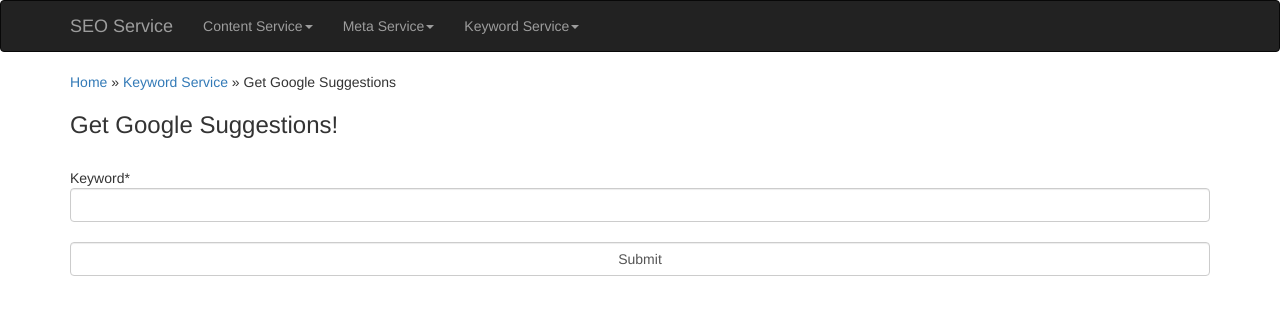
After one commit to nitinmanchanda/demeter-ui, a Flask app: template app/templates/google_suggest.html in a window 1280 px wide. The commit adds this page. Shown: the top 315 px of the page. Run offline with Flask 2, Linux system fonts and the light colour scheme; the template is opened without the code that fills it, so the values that code supplies are empty; some libraries are stand-ins or nearby versions.

Commit message:
integrating google suggest

```diff
--- /dev/null
+++ b/app/templates/google_suggest.html
@@ -0,0 +1,31 @@
+{% extends "header.html" %}
+
+{% block content %}
+<div class="container">
+
+    <h7><a href="/">Home</a> &raquo; <a href="/seo/keyword">Keyword Service</a> &raquo; Get Google Suggestions</h5>
+
+    <h3>Get Google Suggestions!</h3><br>
+
+    <form method="get">
+        Keyword*</label> <input class="form-control" type="text" name="keyword" required><br>
+        <input class="form-control" type="submit" value="Submit">
+    </form>
+    <br><br>
+
+    {% if data: %}
+     	<table border="1">
+     		<tr>
+     			<th>{{ keyword }}</th>
+     		</tr>
+    		{% for suggested_keyword in data %}
+    			<tr>
+			    	<td>{{ suggested_keyword|e }}</td>
+			    </tr>
+			{% endfor %}
+		</table>
+   {% endif %}
+
+</div>
+
+{% endblock %}
--- a/app/templates/header.html
+++ b/app/templates/header.html
@@ -35,7 +35,8 @@
                 <li class="dropdown">
                     <a class="dropdown-toggle" data-toggle="dropdown" href="/seo/keyword">Keyword Service<span class="caret"></span></a>
                     <ul class="dropdown-menu">
-                        <li><a href="/seo/keyword/keywordtool">Get Google Suggestions</a></li>
+                        <li><a href="/seo/keyword/keywordtool">KeywordTool Data</a></li>
+                        <li><a href="/seo/keyword/google_suggest">Get Google Suggestions</a></li>
                     </ul>
                 </li>
             </ul>
--- a/app/templates/keyword_data.html
+++ b/app/templates/keyword_data.html
@@ -3,9 +3,9 @@
 {% block content %}
 <div class="container">
 
-    <h7><a href="/">Home</a> &raquo; <a href="/seo/keyword">Keyword Service</a> &raquo; Get Google Suggestions</h5>
+    <h7><a href="/">Home</a> &raquo; <a href="/seo/keyword">Keyword Service</a> &raquo; KeywordTool Data</h5>
 
-    <h3>Get Google Suggestions!</h3><br>
+    <h3>Get KeywordTool Data: Google Suggestions!</h3><br>
 
     <form method="get">
         Keyword*</label> <input class="form-control" type="text" name="keyword" required><br>
```
Also changed, not shown: app/main/views.py (+26 -0 lines).
